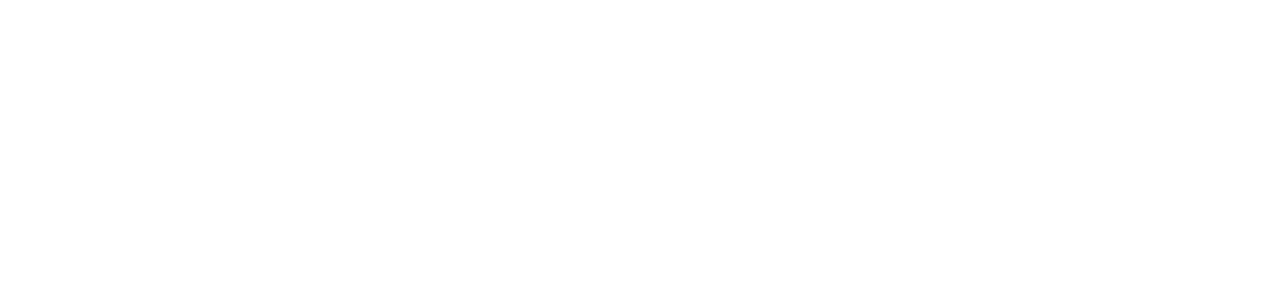
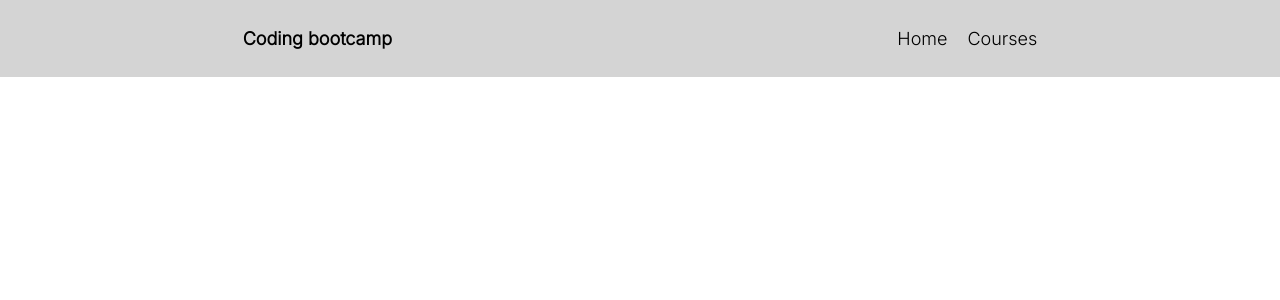
Before and after one commit to professional-procrastinator/Incog-Mark-V, a React (Create React App) app: page / in a window 1280 px wide. Shown: the top 300 px of the page. Built offline with nearby package versions, Linux system fonts and the light colour scheme.

Commit message:
added header

```diff
--- a/public/index.html
+++ b/public/index.html
@@ -7,7 +7,7 @@
     <meta name="theme-color" content="#000000" />
     <meta
       name="description"
-      content="Web site created using create-react-app"
+      content="A coding bootcamp for you! "
     />
     <link rel="apple-touch-icon" href="%PUBLIC_URL%/logo192.png" />
     <!--
--- a/src/App.css
+++ b/src/App.css
@@ -3,6 +3,7 @@
 
 *{
   font-family: Inter;
+  box-sizing: border-box;
 }
 
 .App {
--- a/src/App.js
+++ b/src/App.js
@@ -1,3 +1,4 @@
+import Header from './Header'
 import React from "react"
 import './App.css';
 import Course from "./course"
@@ -19,9 +20,8 @@
   return (
     <Router>
         <div className="App">
-
             <div id="topDiv"></div>
-
+            <Header title='Coding bootcamp' />
             <Switch>
                 <Route path="/courses">
                     <CoursePage />
--- /dev/null
+++ b/src/Header.js
@@ -0,0 +1,36 @@
+import './header.css'
+import { Link } from 'react-router-dom'
+import PropTypes from 'prop-types'
+import React from 'react'
+
+export const Header = ( { title } ) => {
+  return (
+    <header className='header'>
+      <div className='headerLeftArea'>
+        <div className='title'>{ title }</div>
+      </div>
+      <div className='headerRightArea'>
+        <nav className='nav'>
+          <ul className='navList'>
+            <li className='navListItem'>
+              <Link className='navLink' to='/'>Home</Link>
+            </li>
+            <li className='navListItem'>
+              <Link className='navLink' to='/courses'>Courses</Link>
+            </li>
+          </ul>
+        </nav>
+      </div>
+    </header>
+  )
+}
+
+Header.propTypes = {
+  title: PropTypes.string,
+}
+
+Header.defaultProps = {
+  title: "title",
+}
+
+export default Header;
--- /dev/null
+++ b/src/header.css
@@ -0,0 +1,29 @@
+.header {
+  display: flex;
+  justify-content: space-around;
+  width: 100%;
+  background: rgb(212, 212, 212);
+  margin-bottom: 20px;
+  align-items: center;
+  padding: 10px 20px;
+  font-size: 18px;
+}
+
+.title {
+  font-weight: 600;
+}
+
+.navList {
+  display: flex;
+  justify-content: space-between;
+}
+
+.navListItem {
+  list-style-type: none;
+  margin-left: 20px;
+}
+
+.navLink {
+  color: black;
+  text-decoration: none;
+}
```
Also changed, not shown: 1 other file (tests, documents, lock files or other folders).
